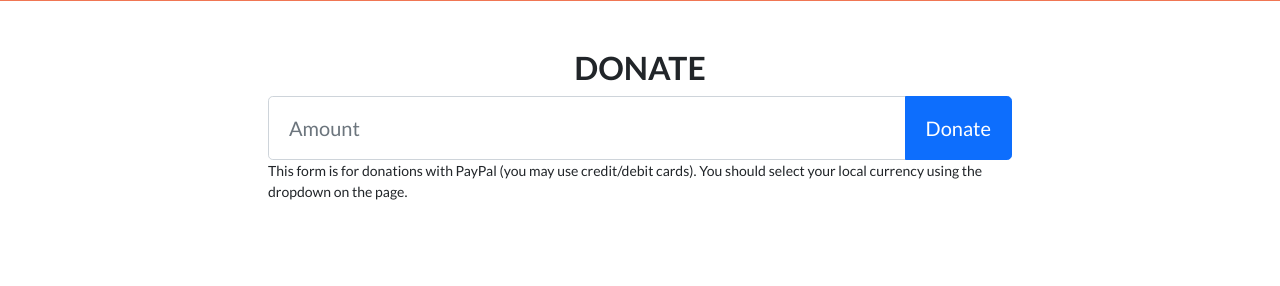
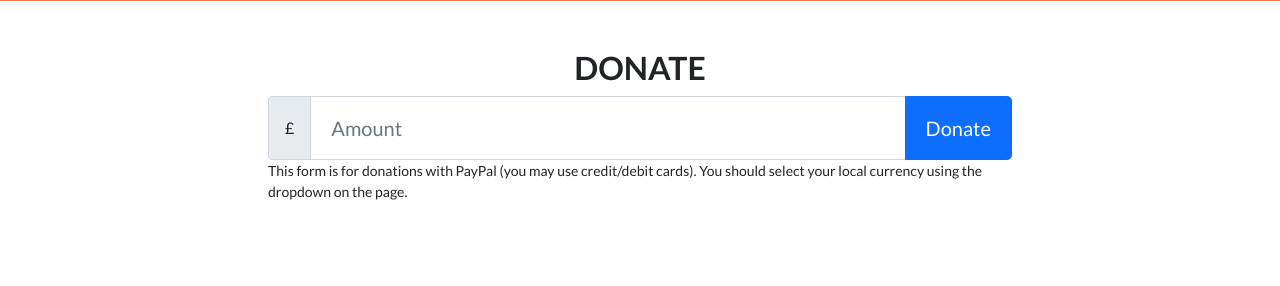
Before and after one commit to miraheze/landing, a PHP site: page /donate.php in a window 1280 px wide. Shown: the part 1030-1316 px from the top of the page. Run offline with PHP 8.4, Linux system fonts and the light colour scheme; some libraries are stand-ins or nearby versions.

Commit message:
Update donate.php

```diff
--- a/donate.php
+++ b/donate.php
@@ -16,10 +16,11 @@
 				</h2>
 				<form class="pb-5 col-lg-8 mx-auto" id="donateForm" name="donate">
 					<div class="input-group">
+						<span class="input-group-text">£</span>
 						<input class="form-control form-control-lg" id="amountInput" type="number" placeholder="<?php echo getTranslation( 'donate-amount' ); ?>" oninput="_amountInput(this)" />
-							<a id="donationHref" class="btn btn-primary btn-lg" href="https://paypal.me/mirahezelimited">
-								<?php echo getTranslation( 'donate-heading' ); ?>
-							</a>
+						<a id="donationHref" class="btn btn-primary btn-lg" href="https://paypal.me/mirahezelimited">
+							<?php echo getTranslation( 'donate-heading' ); ?>
+						</a>
 					</div>
 					<p class="col-form-label-sm py-0"><?php echo getTranslation( 'donate-note' ); ?></p>
 				</form>
```
